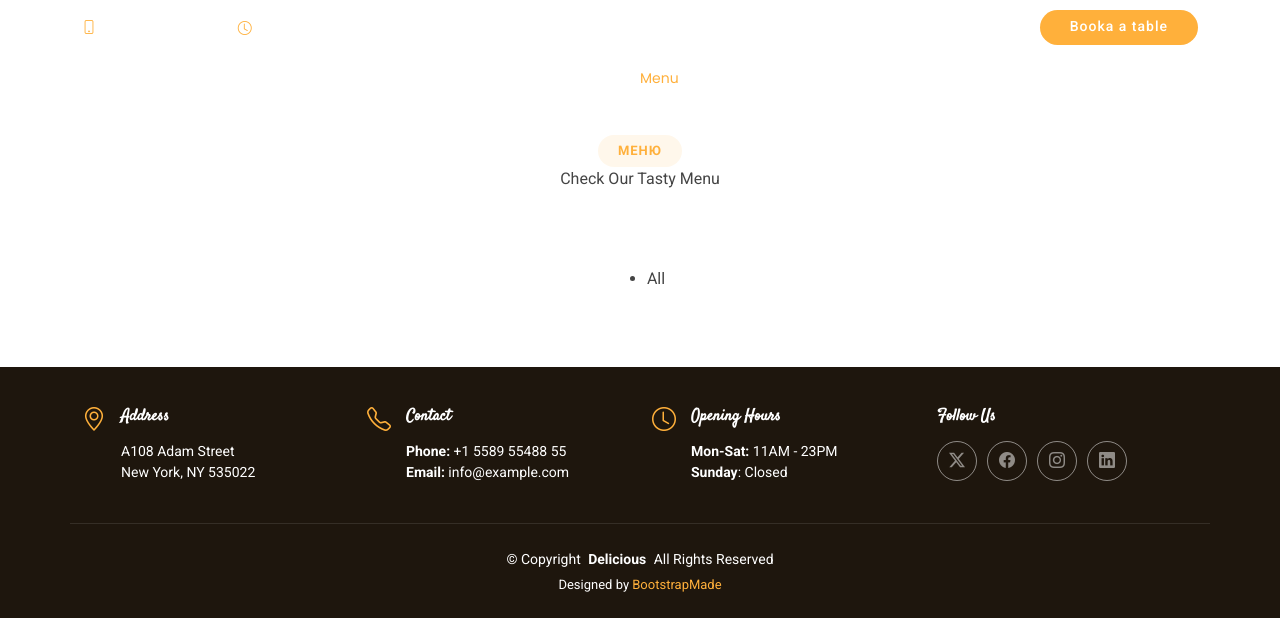
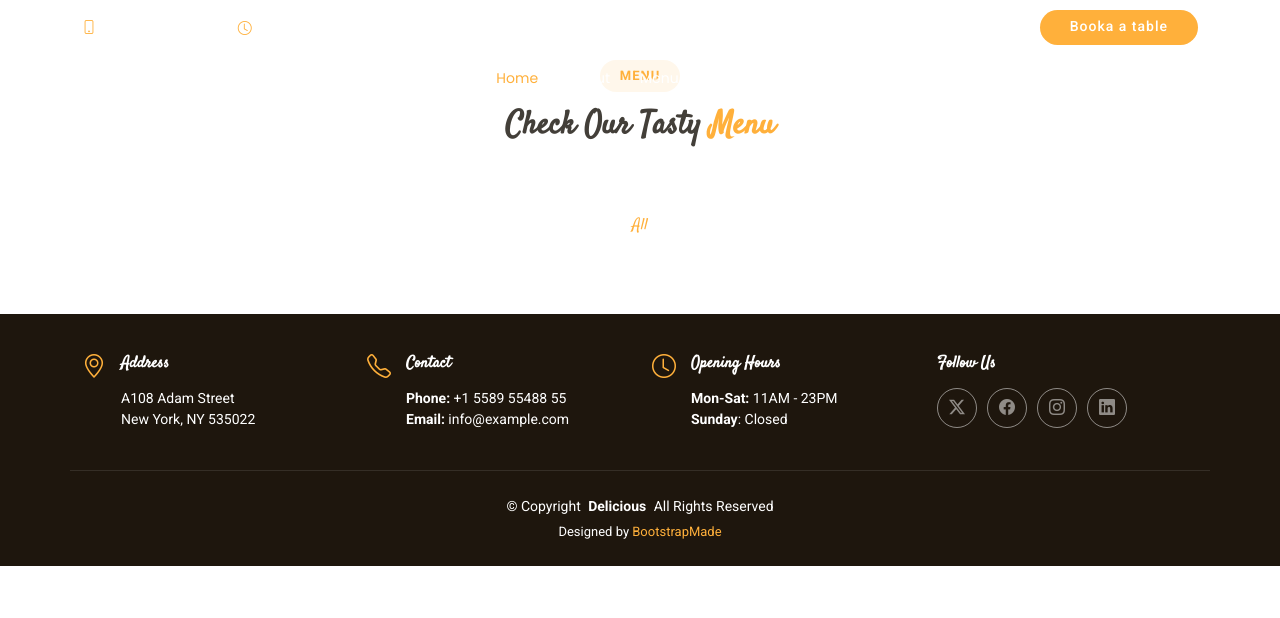
Before and after one commit to aruytehno/cafe-menu, a Django app: page /menu/ in a window 1280 px wide. Shown: the top 618 px of the page. Run offline with Django 5.2, Linux system fonts and the light colour scheme; data that the repository does not hold is empty; some libraries are stand-ins or nearby versions.

Commit message:
Обновил шаблоны

```diff
--- a/cafe_menu/menu/templates/base.html
+++ b/cafe_menu/menu/templates/base.html
@@ -62,9 +62,9 @@
 
         <nav id="navmenu" class="navmenu">
           <ul>
-            <li><a href="#hero" class="active">Home</a></li>
+            <li><a href="{% url 'home' %}#hero" class="active">Home</a></li>
             <li><a href="#about">About</a></li>
-            <li><a href="#menu">Menu</a></li>
+            <li><a href="{% url 'menu' %}">Menu</a></li>
             <li><a href="#specials">Specials</a></li>
             <li><a href="#events">Events</a></li>
             <li><a href="#chefs">Chefs</a></li>
--- a/cafe_menu/menu/templates/menu/home.html
+++ b/cafe_menu/menu/templates/menu/home.html
@@ -15,7 +15,7 @@
             <h2><span>Delicious</span> Restaurant</h2>
             <p>Lorem ipsum dolor sit amet, consectetur adipiscing elit, sed do eiusmod tempor incididunt ut labore et dolore magna aliqua. Ut enim ad minim veniam, quis nostrud exercitation ullamco laboris nisi ut aliquip ex ea commodo consequat.</p>
             <div>
-              <a href="#menu" class="btn-get-started">Our Menu</a>
+              <a href="{% url 'menu' %}" class="btn-get-started">Our Menu</a>
               <a href="#book-a-table" class="btn-get-started">Book a table</a>
             </div>
           </div>
--- a/cafe_menu/menu/templates/menu/menu.html
+++ b/cafe_menu/menu/templates/menu/menu.html
@@ -2,28 +2,33 @@
 {% block title %} Menu {% endblock title%}
 {% block content %}
 <main id="main">
-   <!-- ======= Menu Section ======= -->
-   <section id="menu" class="menu section-bg">
-      <div class="container" data-aos="fade-up">
-         <div class="section-title" style="margin-top: 75px">
-            <h2>Меню</h2>
-            <p>Check Our Tasty Menu</p>
-         </div>
+    <!-- Menu Section -->
+    <section id="menu" class="menu section">
+      <div class="container section-title" data-aos="fade-up">
+        <h2>Menu</h2>
+        <div><span>Check Our Tasty</span> <span class="description-title">Menu</span></div>
+      </div><!-- End Section Title -->
+
+      <div class="container isotope-layout" data-default-filter="*" data-layout="masonry" data-sort="original-order">
+
          <div class="row" data-aos="fade-up" data-aos-delay="100">
             <div class="col-lg-12 d-flex justify-content-center">
-               <ul id="menu-flters">
+               <ul class="menu-filters isotope-filters">
                   <li data-filter="*" class="filter-active">All</li>{% for category in categories %}
                   <li data-filter=".filter-{{ category }}">{{ category }}</li>{% endfor %}
                </ul>
             </div>
-         </div>
-         <div class="row menu-container" data-aos="fade-up" data-aos-delay="200">{% for category in categories %}
-            <div class="col-lg-6 menu-item filter-{{ category }}">
+         </div><!-- Menu Filters -->
+
+         <div class="row isotope-container" data-aos="fade-up" data-aos-delay="200">{% for category in categories %}
+
+            <div class="col-lg-6 menu-item isotope-item filter-{{ category }}">
                <div class="menu-sections">
                   <h2>{{ category }}</h2>
                </div>
             </div>{% for product in products %}{% if product.item_category == category %}
-            <div class="col-lg-6 menu-item filter-{{ product.item_category }}">
+
+            <div class="col-lg-6 menu-item isotope-item filter-{{ product.item_category }}">
                <div class="menu-content">
                   <a>{{ product.item_name }}</a><span>{{ product.item_price }} ₽</span>
                </div>{% if product.item_ingredients != '' %}
```
